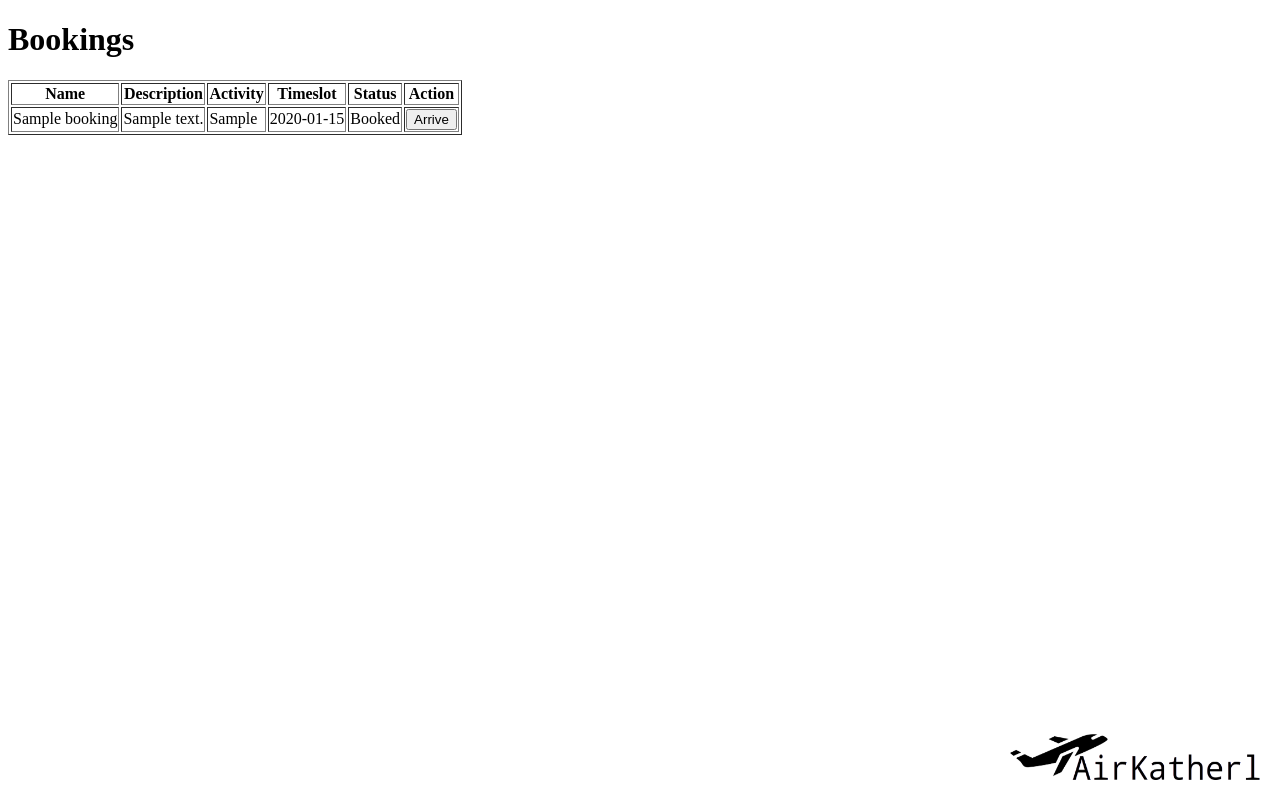
After one commit to mosstuff/KatherinenGymnasium_Flugsimulator_Buchungssystem, a Flask app: page /checkin/admin in a window 1280 px wide. The commit adds this page. Run offline with Flask 3, Linux system fonts and the light colour scheme; tables that the repository leaves empty hold one stand-in row (values such as "Sample post").

Commit message:
added admin checkin interface when a qrcode containning HelluvaBoss is recognized..

```diff
--- a/main.py
+++ b/main.py
@@ -226,8 +226,8 @@ def get_timeslots():
 def get_bookings():
     with sqlite3.connect('booking.db') as conn:
         c = conn.cursor()
-        c.execute("SELECT name, ph_desc, activity, timeslot, status FROM bookings ORDER BY timeslot ASC")
-        bookings = [{'name': row[0], 'ph_desc': row[1], 'activity': row[2], 'timeslot': row[3], 'status': row[4]} for row in c.fetchall()]
+        c.execute("SELECT name, ph_desc, activity, timeslot, status, qr_code FROM bookings ORDER BY timeslot ASC")
+        bookings = [{'name': row[0], 'ph_desc': row[1], 'activity': row[2], 'timeslot': row[3], 'status': row[4], 'qr_code': row[5]} for row in c.fetchall()]
         return jsonify(bookings)
 
 @app.route('/remove_booking', methods=['DELETE'])
@@ -301,6 +301,18 @@ def checkin():
     else:
         return render_template('checkin.html')
 
+@app.route('/checkin/admin')
+def adminarrive():
+    return render_template('checkin_admin.html')
+
+@app.route('/arrive_booking', methods=['ARRIVE'])
+def arrive_booking():
+    booking_name = request.args.get('name')
+    with sqlite3.connect('booking.db') as conn:
+        c = conn.cursor()
+        c.execute("UPDATE bookings SET status = 'Arrived' WHERE qr_code = ?", (booking_name,))
+        conn.commit()
+        return '', 204  # No content response for successful deletion
 
 @app.route('/info')
 def info():
--- /dev/null
+++ b/templates/checkin_admin.html
@@ -0,0 +1,110 @@
+<!DOCTYPE html>
+<html>
+<head>
+    <title>Booking</title>
+</head>
+<style>
+    .redirect-image {
+        position: fixed;
+        bottom: 20px;
+        right: 20px;
+        cursor: pointer;
+        z-index: 9999;
+        width: 250px; /* Adjust the width of the image */
+        height: auto; /* Maintain aspect ratio */
+    }
+</style>
+<body>
+ <h1>Bookings</h1>
+    <table border="1">
+        <thead>
+            <tr>
+                <th>Name</th>
+                <th>Description</th>
+                <th>Activity</th>
+                <th>Timeslot</th>
+                <th>Status</th>
+                <th>Action</th>
+            </tr>
+        </thead>
+        <tbody id="bookingsTableBody">
+            <!-- Bookings will be dynamically populated here -->
+        </tbody>
+    </table>
+        <a href="/" class="redirect-link">
+    <img src="/logo.png" alt="Redirect Image" class="redirect-image">
+    </a>
+<script>
+    // Function to populate timeslots based on selected activity
+    function populateTimeslots() {
+        var activity = document.getElementById("activity").value;
+        var timeslotSelect = document.getElementById("timeslot");
+        timeslotSelect.innerHTML = ""; // Clear existing options
+
+        // Define timeslots based on activity (you can customize this based on your actual timeslots)
+        var timeslots = {
+            "Kampfjet": ["17:00 - 17:10", "17:10 - 17:20", "17:20 - 17:30", "17:30 - 17:40", "17:40 - 17:50", "17:50 - 18:00", "18:00 - 18:10", "18:10 - 18:20", "18:20 - 18:30", "18:30 - 18:40", "18:40 - 18:50", "18:50 - 19:00", "19:00 - 19:10", "19:10 - 19:20", "19:20 - 19:30", "19:30 - 19:40", "19:40 - 19:50", "19:50 - 20:00"], // Example timeslots for Activity 1
+            "Propeller": ["17:00 - 17:10", "17:10 - 17:20", "17:20 - 17:30", "17:30 - 17:40", "17:40 - 17:50", "17:50 - 18:00", "18:00 - 18:10", "18:10 - 18:20", "18:20 - 18:30", "18:30 - 18:40", "18:40 - 18:50", "18:50 - 19:00", "19:00 - 19:10", "19:10 - 19:20", "19:20 - 19:30", "19:30 - 19:40", "19:40 - 19:50", "19:50 - 20:00"]  // Example timeslots for Activity 2
+            // Add more activities and their corresponding timeslots as needed
+        };
+
+        // Get booked or arrived timeslots for the selected activity from server
+        fetch('/get_booked_timeslots?activity=' + encodeURIComponent(activity))
+            .then(response => response.json())
+            .then(data => {
+                // Remove booked or arrived timeslots from timeslots list
+                timeslots[activity] = timeslots[activity].filter(timeslot => !data.includes(timeslot));
+
+                // Populate timeslots for the selected activity
+                timeslots[activity].forEach(function (timeslot) {
+                    var option = document.createElement("option");
+                    option.text = timeslot;
+                    option.value = timeslot;
+                    timeslotSelect.appendChild(option);
+                });
+            });
+    }
+
+    // Populate timeslots initially and whenever activity selection changes
+    document.getElementById("activity").addEventListener("change", populateTimeslots);
+    populateTimeslots(); // Populate initially
+</script>
+    <script>
+        function populateBookings() {
+            fetch('/get_bookings')
+                .then(response => response.json())
+                .then(data => {
+                    var tableBody = document.getElementById('bookingsTableBody');
+                    tableBody.innerHTML = "";
+                    data.forEach(function (booking) {
+                        var row = tableBody.insertRow(0);
+                        row.insertCell(0).innerHTML = booking.name;
+                        row.insertCell(1).innerHTML = booking.ph_desc;
+                        row.insertCell(2).innerHTML = booking.activity;
+                        row.insertCell(3).innerHTML = booking.timeslot;
+                        row.insertCell(4).innerHTML = booking.status;
+                        var removeButtonCell = row.insertCell();
+                        var removeButton = document.createElement("button");
+                        removeButton.textContent = "Arrive";
+                        removeButton.onclick = function () {
+                            arriveBooking(booking.qr_code);
+                        };
+                        removeButtonCell.appendChild(removeButton);
+                    });
+                });
+        }
+        function arriveBooking(bookingId) {
+            fetch(`/arrive_booking?name=${bookingId}`, { method: 'ARRIVE' })
+                .then(response => {
+                    if (response.ok) {
+                        populateBookings(); // Refresh the bookings table after removal
+                    } else {
+                        alert("Failed to arrive booking");
+                    }
+                });
+        }
+        populateBookings();
+    </script>
+
+</body>
+</html>
```
Also changed, not shown: templates/checkin.html (+7 -2 lines).
